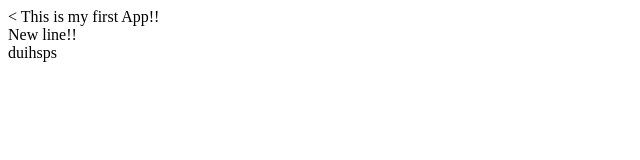
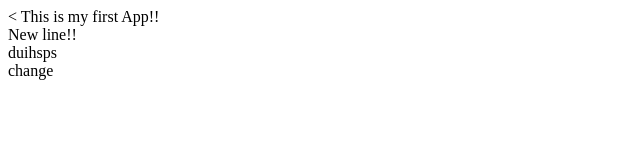
Before and after one commit to juergenwalther/myappsample, a plain HTML site: page index.html in a window 1280 px wide. Shown: the full height of the page, 0-640 px from the left. Drawn offline with Linux system fonts and the light colour scheme.

Commit message:
New changes

```diff
--- a/app.js
+++ b/app.js
@@ -1 +1,2 @@
-console.log('Hello');
+console.log('Hello fgf');
+console.los('New change')
--- a/index.html
+++ b/index.html
@@ -10,5 +10,7 @@
     New line!!
     <br>
     duihsps
+    <br>
+    change
   </body>
 </html>
```
